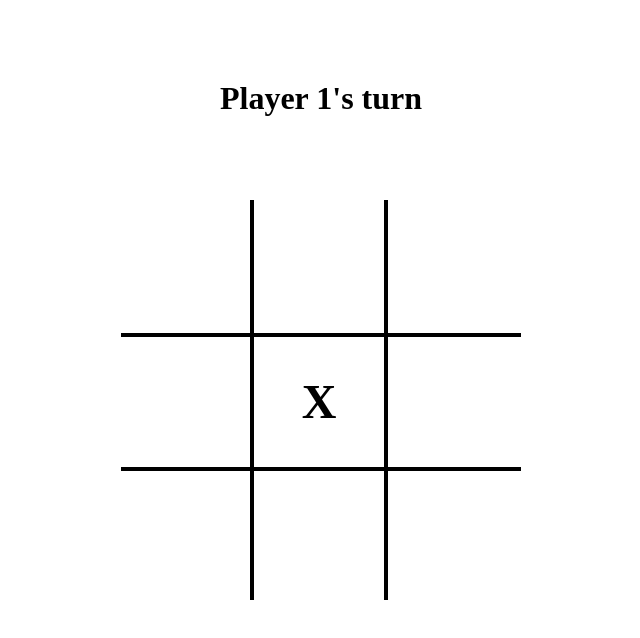
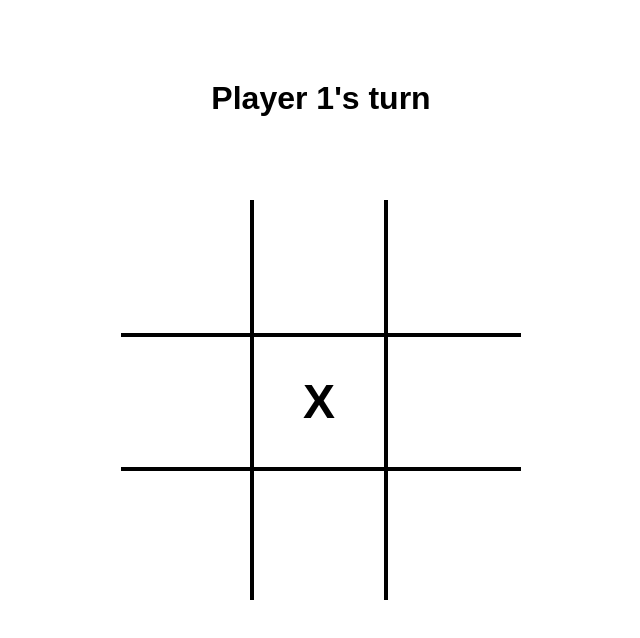
Before and after one commit to farhaan-mukarram/tic-tac-toe-js, a website built with Vite: page index.html in a window 1280 px wide. Both pictures are taken after a click on the element 640 px from the left and 400 px from the top of the page. Shown: the whole page, without its empty margins (319-959 px from the left). Built offline with nearby package versions, Linux system fonts and the light colour scheme.

Commit message:
feat: update font family; add animation for taking turns

```diff
--- a/main.js
+++ b/main.js
@@ -120,7 +120,13 @@ function handleClick(event) {
 
   if (grid[row][col] === -1) {
     const playerSymbol = playerSymbols[currentPlayer];
-    clickedEl.innerHTML = playerSymbol;
+    const el = document.createElement("div");
+    el.innerHTML = playerSymbol;
+    el.animate([{ transform: "scale(0)" }, { transform: "scale(1)" }], {
+      duration: 300,
+      iterations: 1,
+    });
+    clickedEl.appendChild(el);
     grid[row][col] = currentPlayer;
     numberOfEmptyCells -= 1;
 
--- a/style.css
+++ b/style.css
@@ -8,6 +8,7 @@
   margin: 0;
   padding: 0;
   box-sizing: border-box;
+  font-family: sans-serif;
 }
 
 #app {
```
